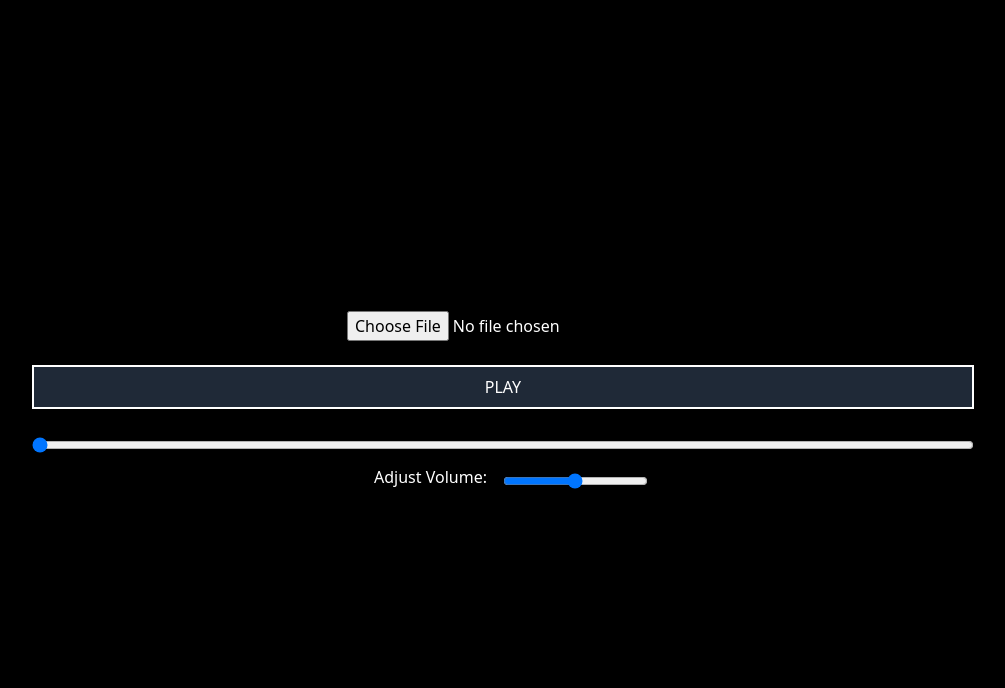
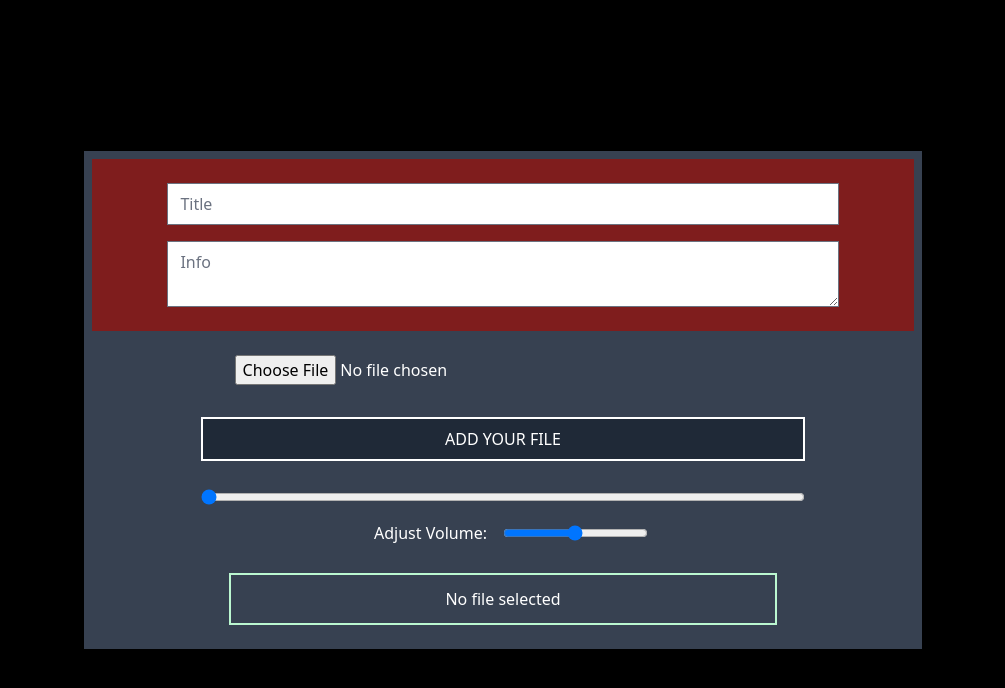
Before and after one commit to wujekd/LoaDjango, a Django app: page /submit/1 in a window 1280 px wide. Shown: the top 688 px of the page, without its empty margins (137-1142 px from the left). Run offline with Django 5.2, Linux system fonts and the light colour scheme; tables that the repository leaves empty hold one stand-in row (values such as "Sample post"); some libraries are stand-ins or nearby versions.

Commit message:
submission form fetch

```diff
--- a/player/forms.py
+++ b/player/forms.py
@@ -10,3 +10,9 @@ class ResponseForm(forms.ModelForm):
             'volumeOffset': forms.NumberInput(attrs={'type': 'range', 'min': '0', 'max': '10', 'step': '0.1'}),
             'approved': forms.CheckboxInput()
         }
+
+
+class SongResponseForm(forms.ModelForm):
+    class Meta:
+        model = SongResposes
+        fields = ['title', 'info', 'audio', 'volumeOffset', "song"]
--- a/player/views.py
+++ b/player/views.py
@@ -58,7 +58,7 @@ def check(request, pk):
         if form.is_valid():
             form.save()
             print("form valid")
-            return redirect('check')  # Redirect to a success page
+            return redirect('check')
     else:
         form = ResponseForm(instance=response)
 
@@ -70,8 +70,29 @@ def check(request, pk):
     return render(request, 'check-sub.html', context)
 
 
+from django.http import JsonResponse
+from .forms import SongResponseForm
+
+
 def submit(request, pk):
     song = get_object_or_404(Songs, pk=pk)
+
+    if request.method == 'POST':
+
+        print(request.POST.keys())
+
+        form = SongResponseForm(request.POST, request.FILES)
+
+        if form.is_valid():
+            form.save()
+
+            return JsonResponse({'success': True})
+        else:
+            return JsonResponse({'success': False, 'errors': form.errors})
+
+    form = SongResponseForm()
+
     return render(request, "submit.html", {
-        "song" : song
+        "form" : form,
+        "song" : song,
     })
--- a/static/submit.js
+++ b/static/submit.js
@@ -6,6 +6,7 @@ document.addEventListener('DOMContentLoaded', () => {
     const progSlider = document.getElementById("progress");
     let playing = false;
     const vol = document.getElementById("volume");
+    const volumeOffsetField = document.getElementById("volumeOffset");
 
 
     const audioContext = new AudioContext();
@@ -15,13 +16,49 @@ document.addEventListener('DOMContentLoaded', () => {
     gainNode.connect(audioContext.destination);
 
 
-    vol.addEventListener("input", function() {
-        gainNode.gain.value = vol.value;
+
+
+
+const submitBtn = document.getElementById("submit-btn")
+//  FORM SUBMISSION
+    const submissionForm = document.getElementById("submissionForm");
+    const songId = submissionForm.getAttribute("data-song-id")
+    console.log(songId)
+
+    submissionForm.addEventListener("submit", (event) => {
+        event.preventDefault();
+        const formData = new FormData(submissionForm);
+
+        fetch(`/submit/${songId}`, {
+            method: "POST",
+            body: formData
+        }).then(response => {
+            if (response.ok) {
+                // Handle success
+                alert("Submission successful!");
+            } else {
+                // Handle error
+                alert("Submission failed!");
+            }
+        }).catch(error => {
+            console.error('Error:', error);
+            alert("Submission failed!");
+        });
     })
 
 
 
-    playButton.addEventListener("click", () => {
+    vol.addEventListener("input", function() {
+        gainNode.gain.value = vol.value;
+        volumeOffsetField.value = vol.value;
+    })
+
+
+
+    playButton.addEventListener("click", (e) => {
+
+        e.preventDefault();
+
         if (playing) {
             responseAudio.pause();
             backingAudio.pause();
@@ -45,6 +82,8 @@ document.addEventListener('DOMContentLoaded', () => {
             responseAudio.load();
             backingAudio.currentTime = 0;
             progSlider.value = 0;
+
+
         }
     });
 
@@ -53,6 +92,13 @@ document.addEventListener('DOMContentLoaded', () => {
     responseAudio.addEventListener('loadedmetadata', () => {
         console.log('Metadata loaded:');
         console.log('Duration:', responseAudio.duration);
+
+        submitBtn.textContent = "SUBMIT"
+        submitBtn.classList.add("bg-green-900")
+        submitBtn.classList.add("hover:bg-green-800")
+        playButton.textContent = "PLAY";
+
+
     });
 
     responseAudio.addEventListener('error', (e) => {
--- a/templates/submit.html
+++ b/templates/submit.html
@@ -8,20 +8,46 @@
 
 <script src="{% static 'submit.js' %}" defer></script>
 
+<form class="flex flex-col w-4/5 items-center justify-center" id="submissionForm"
+method="POST" enctype="multipart/form-data" data-song-id="{{ song.id }}">
+    {% csrf_token %}
 
-<input type="file" class="my-2" id="userAudio" accept="audio/*">
+<div class="bg-gray-700 flex flex-col w-5/6 items-center justify-center p-2">
+    <div class="w-full flex shrink">
+        {% comment %} <div>
+            step 1
+            add title and info
+        </div> {% endcomment %}
+        <div class="w-full flex flex-col items-center p-2 bg-red-900">
+            <input type="text" name="title" placeholder="Title" class=" text-black w-5/6 my-4" required>
+            <textarea name="info" placeholder="Info" class="w-5/6 mb-4 text-black" required></textarea>
+            <input type="hidden" class="" id="volumeOffset" name="volumeOffset">
+            <input type="hidden" name="song" value="{{ song.id }}">
+        </div>
 
-<button id="play" class="border-2 border-white p-2 m-4 w-3/4 bg-gray-800 hover:bg-gray-700">PLAY</button>
-<input type="range" class="w-3/4 h-10" id="progress" value="0" min="0" max="1" step="0.01">
-<div class="flex">
-    <label class="px-4" for="id_volumeOffset">Adjust Volume:</label>
-    <input type="range" class="p-2" name="volumeOffset" id="volume"
-    value="{% if form.volumeOffset.value %}{{ form.volumeOffset.value }}{% else %}1{% endif %}"
-    min="0" max="2" step="0.01">
+    </div>
+
+
+<div class='p-2 flex flex-col w-full items-center'>
+    <input type="file" id="userAudio" name="audio" class="w-2/3 my-4" accept="audio/*" required>
+    <button id="play"
+    class="border-2 border-white p-2 m-4 w-3/4 bg-gray-800 hover:bg-gray-700">ADD YOUR FILE</button>
+    <input type="range" class="w-3/4 h-10" id="progress" value="0" min="0" max="1" step="0.01">
+
+    <div class="flex items-center">
+        <label class="px-4 shrink" for="id_volumeOffset">Adjust Volume:</label>
+        <input type="range" class="p-2" name="volumeOffset" id="volume"
+        value="1" min="0" max="2" step="0.01">
+    </div>
 </div>
 
 
 
+    <button type="submit" id="submit-btn"
+    class="border-green-200 border-2 p-3 m-4 w-2/3">No file selected</button>
+
+</div>
+</form>
 
 
 
@@ -31,4 +57,4 @@
 
 
 
-{% endblock %}pw
+{% endblock %}
--- a/theme/static/css/dist/styles.css
+++ b/theme/static/css/dist/styles.css
@@ -870,12 +870,24 @@ select {
   margin-top: 0.75rem;
 }
 
+.mb-2 {
+  margin-bottom: 0.5rem;
+}
+
+.mt-4 {
+  margin-top: 1rem;
+}
+
 .block {
   display: block;
 }
 
 .flex {
   display: flex;
+}
+
+.hidden {
+  display: none;
 }
 
 .h-10 {
@@ -920,6 +932,26 @@ select {
 
 .w-full {
   width: 100%;
+}
+
+.w-4\/5 {
+  width: 80%;
+}
+
+.w-1 {
+  width: 0.25rem;
+}
+
+.w-2\/3 {
+  width: 66.666667%;
+}
+
+.w-5\/6 {
+  width: 83.333333%;
+}
+
+.shrink {
+  flex-shrink: 1;
 }
 
 .grow {
@@ -1017,6 +1049,11 @@ select {
   border-color: rgb(255 255 255 / var(--tw-border-opacity));
 }
 
+.border-green-200 {
+  --tw-border-opacity: 1;
+  border-color: rgb(187 247 208 / var(--tw-border-opacity));
+}
+
 .bg-black {
   --tw-bg-opacity: 1;
   background-color: rgb(0 0 0 / var(--tw-bg-opacity));
@@ -1087,6 +1124,11 @@ select {
   background-color: rgb(55 65 81 / var(--tw-bg-opacity));
 }
 
+.bg-green-900 {
+  --tw-bg-opacity: 1;
+  background-color: rgb(20 83 45 / var(--tw-bg-opacity));
+}
+
 .p-1 {
   padding: 0.25rem;
 }
@@ -1138,6 +1180,10 @@ select {
 
 .pt-4 {
   padding-top: 1rem;
+}
+
+.pb-2 {
+  padding-bottom: 0.5rem;
 }
 
 .text-center {
@@ -1229,3 +1275,13 @@ select {
   --tw-bg-opacity: 1;
   background-color: rgb(75 85 99 / var(--tw-bg-opacity));
 }
+
+.hover\:bg-gray-300:hover {
+  --tw-bg-opacity: 1;
+  background-color: rgb(209 213 219 / var(--tw-bg-opacity));
+}
+
+.hover\:bg-green-800:hover {
+  --tw-bg-opacity: 1;
+  background-color: rgb(22 101 52 / var(--tw-bg-opacity));
+}
```
Also changed, not shown: uploads/apps.py (line endings or trailing spaces).
